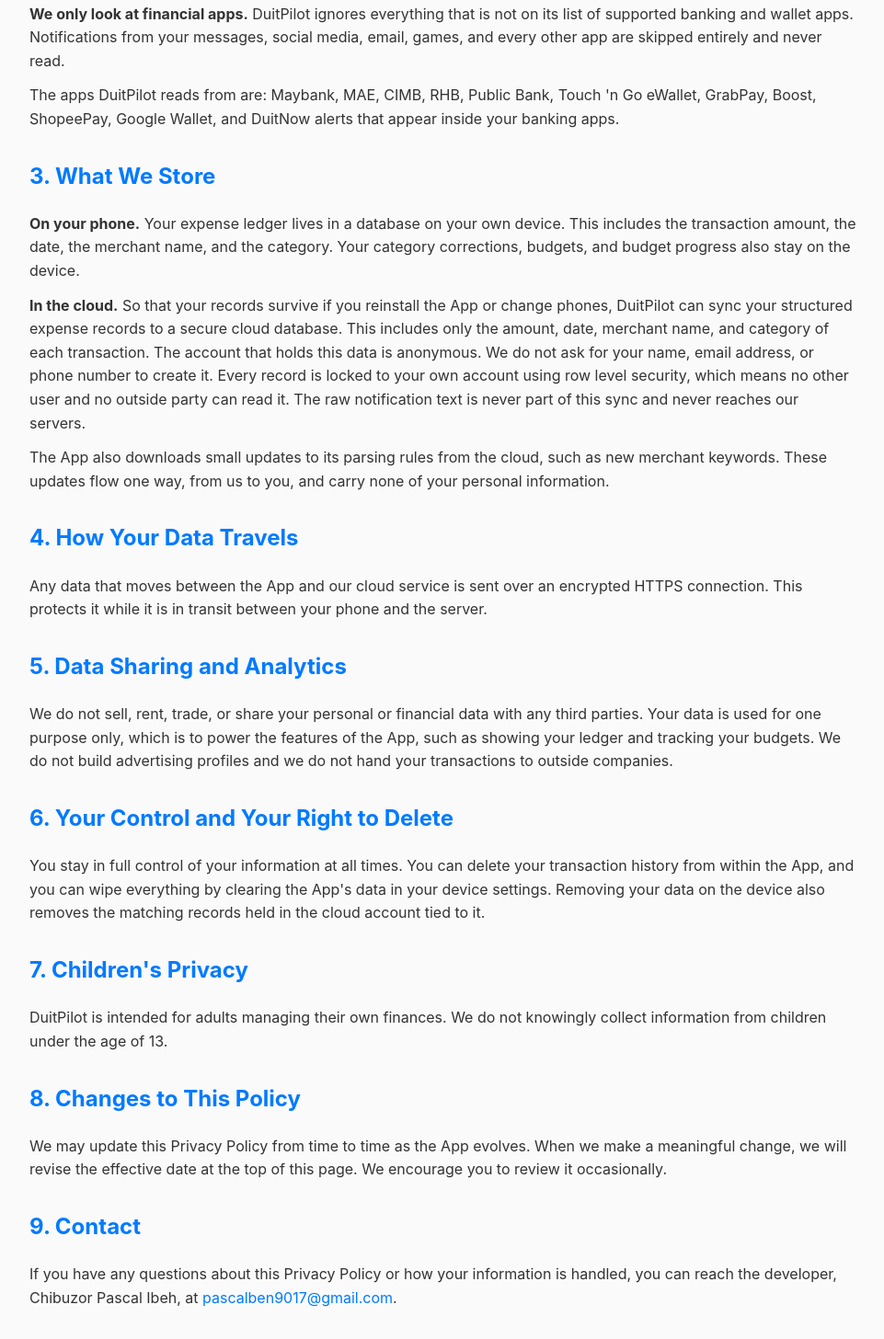
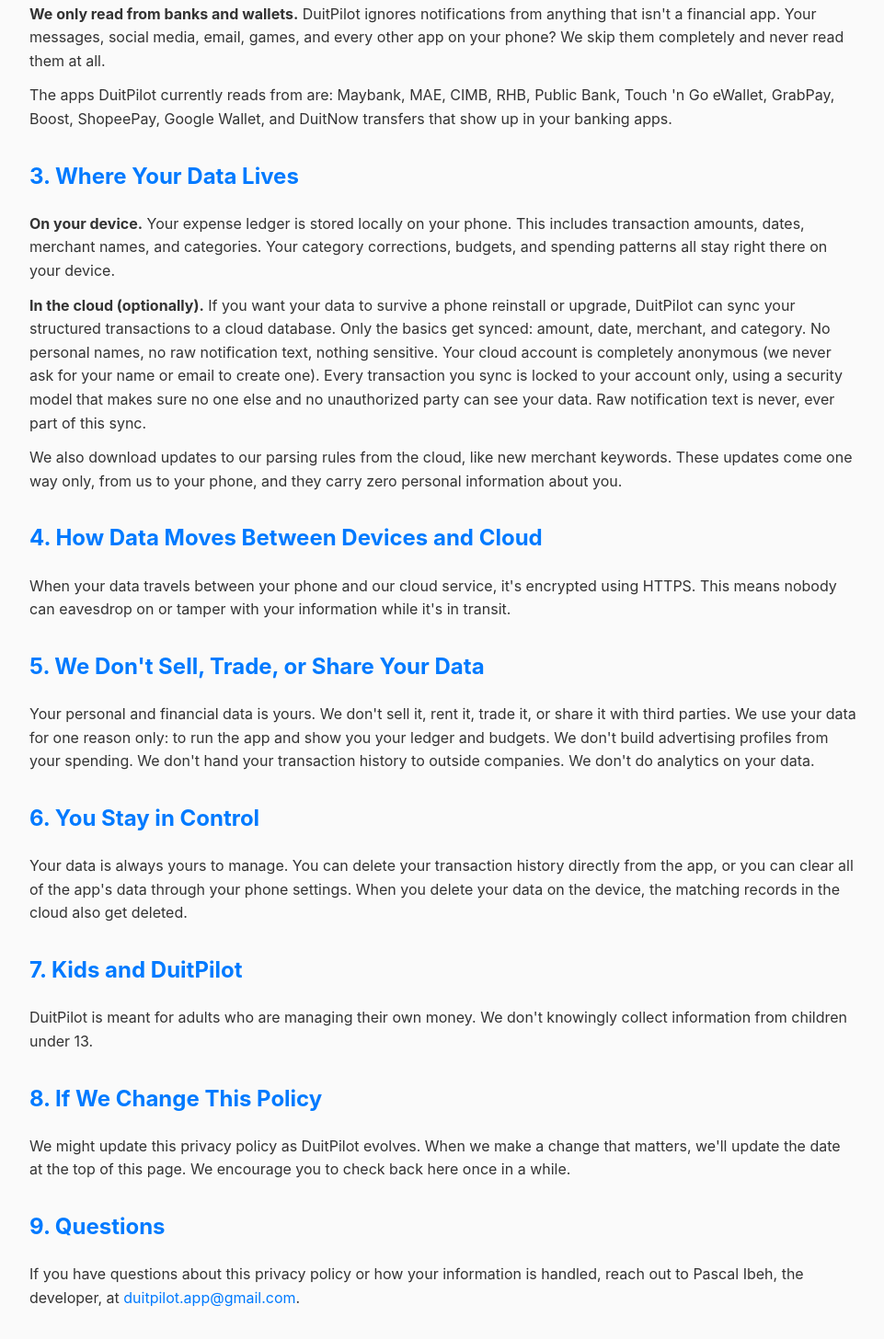
Before and after one commit to duitpilotapp-commits/duitpilot-privacy, a plain HTML site: page index.html in a window 1280 px wide. Shown: the part 640-2096 px from the top of the page at 92% size, without its empty margins (158-1119 px from the left). Drawn offline with Linux system fonts and the light colour scheme.

Commit message:
Index.html

```diff
--- a/index.html
+++ b/index.html
@@ -45,44 +45,44 @@
 <h1>Privacy Policy for DuitPilot</h1>
 <div class="effective-date">Effective Date: June 30, 2026</div>
 
-<h2>1. Introduction</h2>
-<p>This Privacy Policy explains how the DuitPilot mobile application ("the App", "we", "our") handles your information. DuitPilot was built around a simple principle: your financial data belongs to you, and as little of it as possible should ever leave your phone. This document explains exactly what we read, what we keep, and what we never touch.</p>
+<h2>1. What This Is About</h2>
+<p>Hi. This privacy policy explains how DuitPilot handles your financial information. The core idea is simple: your data belongs to you. We built DuitPilot to pull information from your banking notifications on your phone, not our servers. This policy lays out exactly what we read, what we keep, and what we never touch.</p>
 
-<h2>2. How We Use Notification Access</h2>
-<p>To track your expenses automatically, DuitPilot asks for permission to read your device notifications through Android's notification listener service. Here is precisely how that works.</p>
+<h2>2. How We Read Your Notifications</h2>
+<p>DuitPilot needs permission to read your notifications so it can automatically track your spending. Here's how it actually works.</p>
 
-<p><strong>We read notifications in memory only.</strong> When a notification arrives from a banking or wallet app we support, DuitPilot reads the text while it is still in the phone's temporary memory. From that text it pulls three things: the transaction amount, the merchant name, and a hint about which spending category it belongs to.</p>
+<p><strong>The reading happens in memory.</strong> When a notification comes in from a bank or wallet app, DuitPilot reads it while it's still sitting in your phone's temporary memory. From that notification text, we extract three pieces of information: the amount you spent, the merchant name, and a category hint.</p>
 
-<p><strong>We never store the raw text.</strong> The original notification, which can contain names, account numbers, reference codes, or personal messages, is thrown away the instant we finish reading those three pieces of information. It is never saved to your phone's storage and it is never sent anywhere.</p>
+<p><strong>The raw text is thrown away immediately.</strong> The original notification contains sensitive stuff like names, account numbers, and reference codes. We discard all of that the moment we finish extracting the three pieces we need. It never gets saved to your phone's storage and it never leaves your device.</p>
 
-<p><strong>We only look at financial apps.</strong> DuitPilot ignores everything that is not on its list of supported banking and wallet apps. Notifications from your messages, social media, email, games, and every other app are skipped entirely and never read.</p>
+<p><strong>We only read from banks and wallets.</strong> DuitPilot ignores notifications from anything that isn't a financial app. Your messages, social media, email, games, and every other app on your phone? We skip them completely and never read them at all.</p>
 
-<p>The apps DuitPilot reads from are: Maybank, MAE, CIMB, RHB, Public Bank, Touch 'n Go eWallet, GrabPay, Boost, ShopeePay, Google Wallet, and DuitNow alerts that appear inside your banking apps.</p>
+<p>The apps DuitPilot currently reads from are: Maybank, MAE, CIMB, RHB, Public Bank, Touch 'n Go eWallet, GrabPay, Boost, ShopeePay, Google Wallet, and DuitNow transfers that show up in your banking apps.</p>
 
-<h2>3. What We Store</h2>
-<p><strong>On your phone.</strong> Your expense ledger lives in a database on your own device. This includes the transaction amount, the date, the merchant name, and the category. Your category corrections, budgets, and budget progress also stay on the device.</p>
+<h2>3. Where Your Data Lives</h2>
+<p><strong>On your device.</strong> Your expense ledger is stored locally on your phone. This includes transaction amounts, dates, merchant names, and categories. Your category corrections, budgets, and spending patterns all stay right there on your device.</p>
 
-<p><strong>In the cloud.</strong> So that your records survive if you reinstall the App or change phones, DuitPilot can sync your structured expense records to a secure cloud database. This includes only the amount, date, merchant name, and category of each transaction. The account that holds this data is anonymous. We do not ask for your name, email address, or phone number to create it. Every record is locked to your own account using row level security, which means no other user and no outside party can read it. The raw notification text is never part of this sync and never reaches our servers.</p>
+<p><strong>In the cloud (optionally).</strong> If you want your data to survive a phone reinstall or upgrade, DuitPilot can sync your structured transactions to a cloud database. Only the basics get synced: amount, date, merchant, and category. No personal names, no raw notification text, nothing sensitive. Your cloud account is completely anonymous (we never ask for your name or email to create one). Every transaction you sync is locked to your account only, using a security model that makes sure no one else and no unauthorized party can see your data. Raw notification text is never, ever part of this sync.</p>
 
-<p>The App also downloads small updates to its parsing rules from the cloud, such as new merchant keywords. These updates flow one way, from us to you, and carry none of your personal information.</p>
+<p>We also download updates to our parsing rules from the cloud, like new merchant keywords. These updates come one way only, from us to your phone, and they carry zero personal information about you.</p>
 
-<h2>4. How Your Data Travels</h2>
-<p>Any data that moves between the App and our cloud service is sent over an encrypted HTTPS connection. This protects it while it is in transit between your phone and the server.</p>
+<h2>4. How Data Moves Between Devices and Cloud</h2>
+<p>When your data travels between your phone and our cloud service, it's encrypted using HTTPS. This means nobody can eavesdrop on or tamper with your information while it's in transit.</p>
 
-<h2>5. Data Sharing and Analytics</h2>
-<p>We do not sell, rent, trade, or share your personal or financial data with any third parties. Your data is used for one purpose only, which is to power the features of the App, such as showing your ledger and tracking your budgets. We do not build advertising profiles and we do not hand your transactions to outside companies.</p>
+<h2>5. We Don't Sell, Trade, or Share Your Data</h2>
+<p>Your personal and financial data is yours. We don't sell it, rent it, trade it, or share it with third parties. We use your data for one reason only: to run the app and show you your ledger and budgets. We don't build advertising profiles from your spending. We don't hand your transaction history to outside companies. We don't do analytics on your data.</p>
 
-<h2>6. Your Control and Your Right to Delete</h2>
-<p>You stay in full control of your information at all times. You can delete your transaction history from within the App, and you can wipe everything by clearing the App's data in your device settings. Removing your data on the device also removes the matching records held in the cloud account tied to it.</p>
+<h2>6. You Stay in Control</h2>
+<p>Your data is always yours to manage. You can delete your transaction history directly from the app, or you can clear all of the app's data through your phone settings. When you delete your data on the device, the matching records in the cloud also get deleted.</p>
 
-<h2>7. Children's Privacy</h2>
-<p>DuitPilot is intended for adults managing their own finances. We do not knowingly collect information from children under the age of 13.</p>
+<h2>7. Kids and DuitPilot</h2>
+<p>DuitPilot is meant for adults who are managing their own money. We don't knowingly collect information from children under 13.</p>
 
-<h2>8. Changes to This Policy</h2>
-<p>We may update this Privacy Policy from time to time as the App evolves. When we make a meaningful change, we will revise the effective date at the top of this page. We encourage you to review it occasionally.</p>
+<h2>8. If We Change This Policy</h2>
+<p>We might update this privacy policy as DuitPilot evolves. When we make a change that matters, we'll update the date at the top of this page. We encourage you to check back here once in a while.</p>
 
-<h2>9. Contact</h2>
-<p>If you have any questions about this Privacy Policy or how your information is handled, you can reach the developer, Chibuzor Pascal Ibeh, at <a href="mailto:pascalben9017@gmail.com">pascalben9017@gmail.com</a>.</p>
+<h2>9. Questions</h2>
+<p>If you have questions about this privacy policy or how your information is handled, reach out to Pascal Ibeh, the developer, at <a href="mailto:duitpilot.app@gmail.com">duitpilot.app@gmail.com</a>.</p>
 
 </body>
 </html>
```
